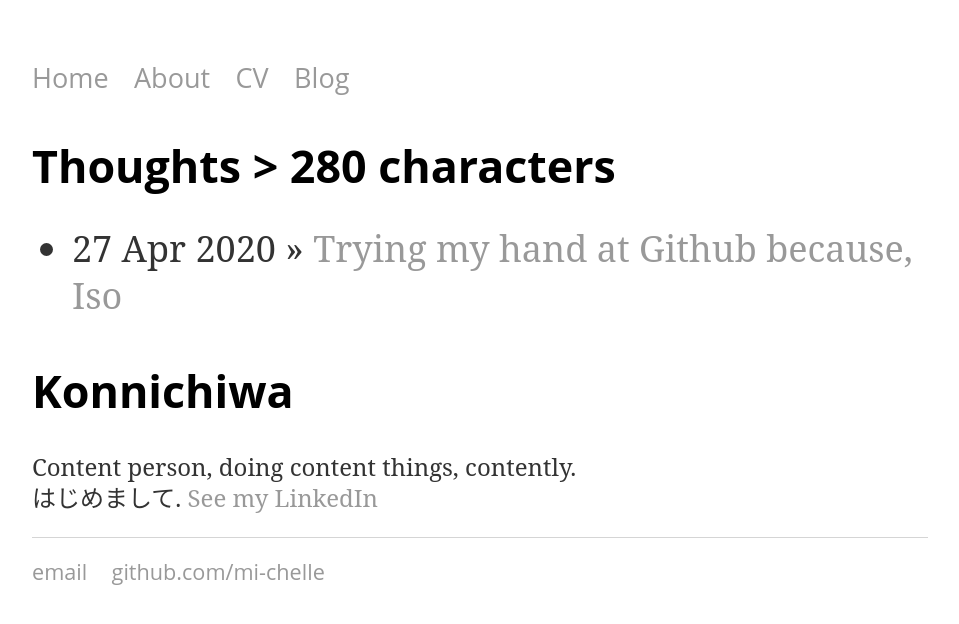
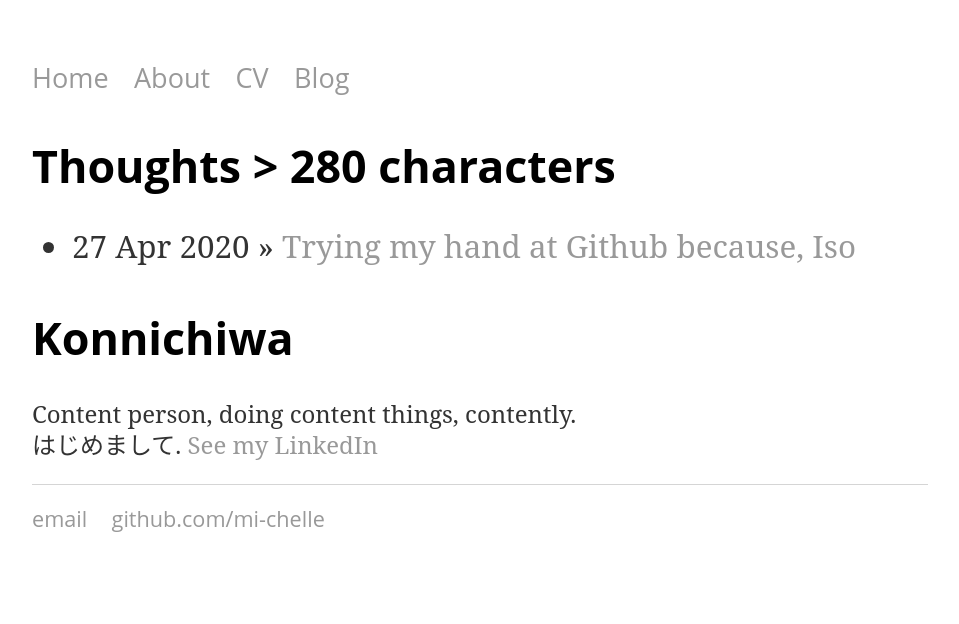
Before and after one commit to mi-chelle/akauntabiritii, a Jekyll site: the page built from blog/index.html, in a window 1280 px wide. Shown: the top 624 px of the page, without its empty margins (160-1119 px from the left). Built offline with Jekyll 4.4.1, drawn with Linux system fonts in a browser that asks for light colours.

Commit message:
Update main.css

```diff
--- a/css/main.css
+++ b/css/main.css
@@ -48,14 +48,14 @@ footer {
 
 ul.posts {
     margin: 20px auto 40px;
-    font-size: 1.5em;
+    font-size: 1.4em;
     font-family:'Crimson Text', 'Roboto Slab', 'Serif';
     line-height: 1.3em;
     color: #333;
 }
 
 ul.posts li {
-    font-size: 1.5em;
+    font-size: 1.4em;
     font-family:'Crimson Text', 'Roboto Slab', 'Serif';
     line-height: 1.3em;
     color: #333;
@@ -63,14 +63,14 @@ ul.posts li {
 
 ul {
     margin: 20px auto 40px;
-    font-size: 1.5em;
+    font-size: 1.4em;
     font-family:'Crimson Text', 'Roboto Slab', 'Serif';
     line-height: 1.3em;
     color: #333;
 }
 
 li {
-    font-size: 1.5em;
+    font-size: 1.4em;
     font-family:'Crimson Text', 'Roboto Slab', 'Serif';
     line-height: 1.3em;
     color: #333;
```
